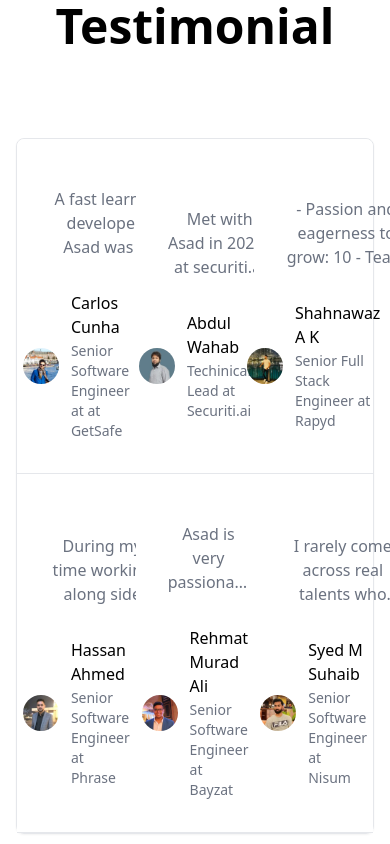
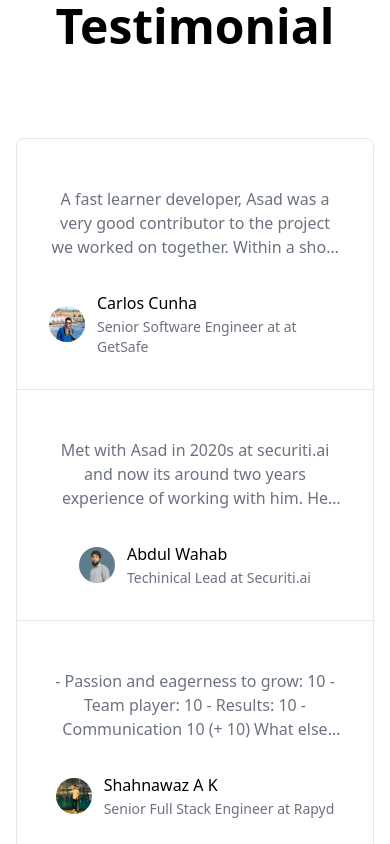
Before and after one commit to asadkhalid305/portfolio, a Next.js app: page /about in a window 390 px wide. Shown: the part 7640-8484 px from the top of the page. Built offline with nearby package versions, Linux system fonts and the light colour scheme.

Commit message:
enhance: fix grid of testimonial for mobile screen

```diff
--- a/src/app/about/components/sections/testimonial.tsx
+++ b/src/app/about/components/sections/testimonial.tsx
@@ -5,8 +5,6 @@ import TCard from "../general/t-card";
 const { heading, items } = testimonial;
 
 export default function Testimonial() {
-  const gridColsCount = Math.ceil(items.length / 2);
-
   return (
     <div className="flex flex-col pt-20 lg:pt-36">
       <div className="flex-1">
@@ -14,10 +12,7 @@ export default function Testimonial() {
       </div>
       <div className="flex-1">
         <div
-          style={{
-            gridTemplateColumns: `repeat(${gridColsCount}, minmax(0, 1fr))`,
-          }}
-          className={`grid grid-cols-1 mb-8 border border-gray-200 rounded-lg shadow-sm md:mb-12`}
+          className={`grid grid-cols-1 mb-8 border border-gray-200 rounded-lg shadow-sm md:mb-12 lg:grid-cols-3`}
         >
           {items.map((item, index) => (
             <TCard key={index} text={item.text} author={item.author} />
```
